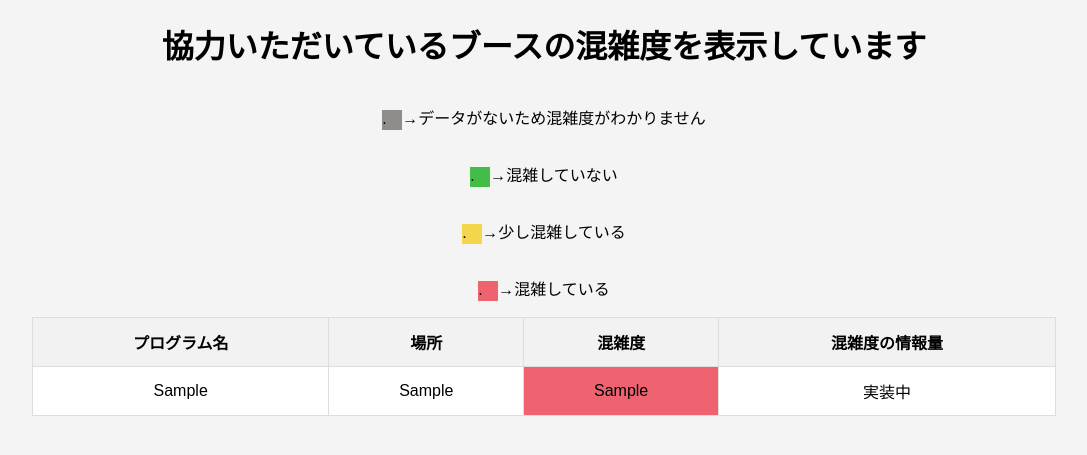
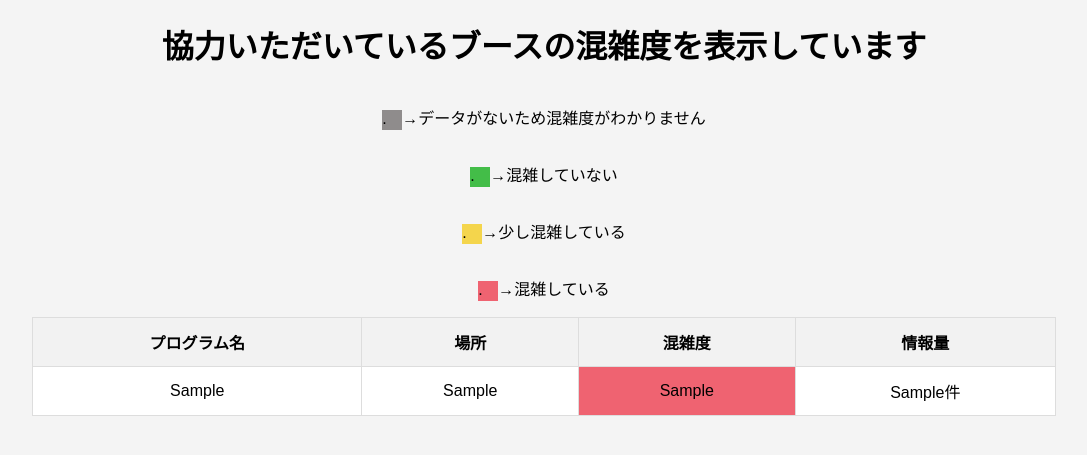
Before and after one commit to katume-eng/csmonitor2, a Django app: template monitor/templates/monitor/display.html in a window 1280 px wide. Shown: the top 455 px of the page, without its empty margins (96-1183 px from the left). Run offline with Django 5.2, Linux system fonts and the light colour scheme; the template is opened without the code that fills it: most values are stand-ins (such as "Sample title", 1, 10 or a date in 2020).

Commit message:
データ量を個数で表示した

```diff
--- a/monitor/templates/monitor/display.html
+++ b/monitor/templates/monitor/display.html
@@ -63,7 +63,7 @@
                 <th>プログラム名</th>
                 <th>場所</th>
                 <th>混雑度</th>
-                <th>混雑度の情報量</th>
+                <th>情報量</th>
             </tr>
         </thead>
         <tbody>
@@ -82,7 +82,7 @@
                     high
                 {% endif %}
                 ">{{ data.2 }}</td>
-                <td>実装中</td>
+                <td>{{ data.3 }}件</td>
             </tr>
             {% endfor %}
         </tbody>
--- a/monitor/views.py
+++ b/monitor/views.py
@@ -60,7 +60,8 @@ def display(request):
     eld = []
     for loc in lp_map:
         crowd_lavel_aggregated = last_1_hour.filter(location=loc).aggregate(crowd_level_avg=Avg('crowd_level'))
-        eld.append([lp_map[loc],loc , int(crowd_lavel_aggregated['crowd_level_avg']*10)/10])
+        crowd_lavel_counted = last_1_hour.filter(location=loc).count()
+        eld.append([lp_map[loc],loc , int(crowd_lavel_aggregated['crowd_level_avg']*10)/10,crowd_lavel_counted])
 
     context = {
         "model":eld,
```
